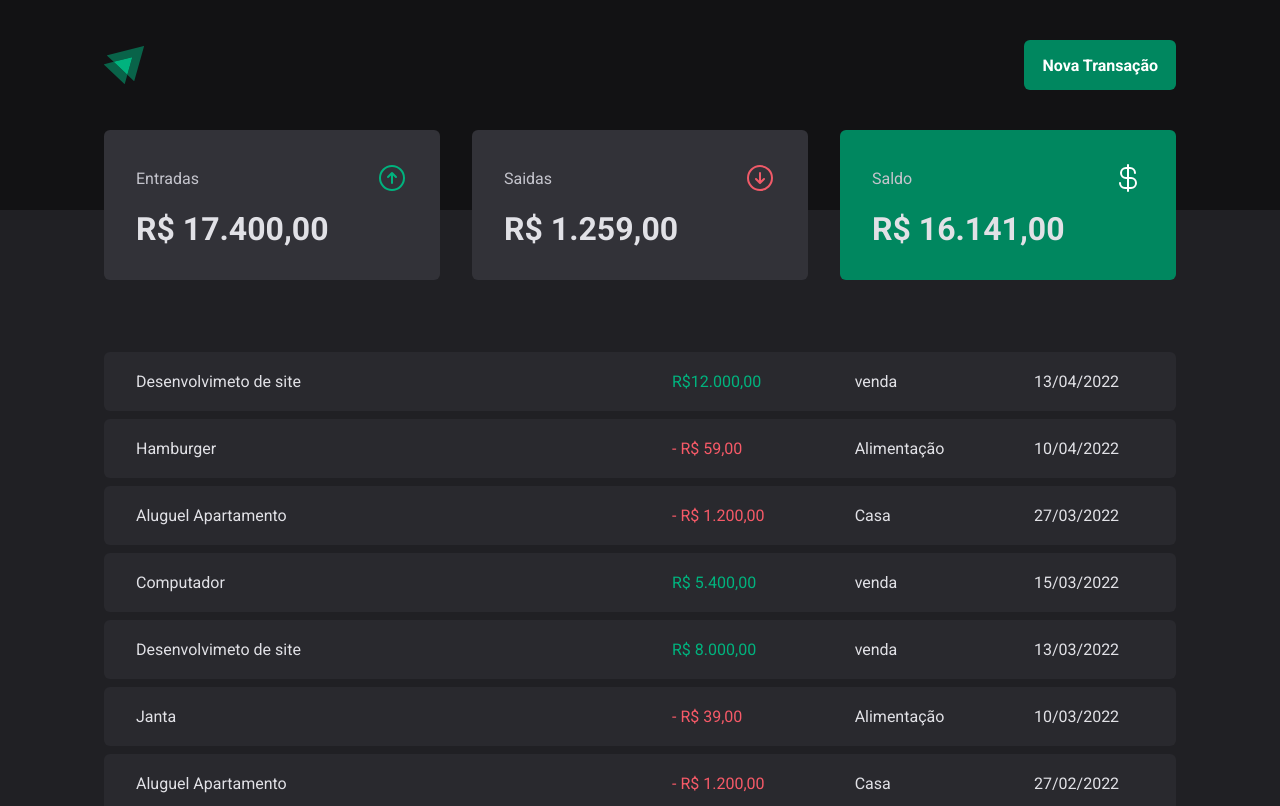
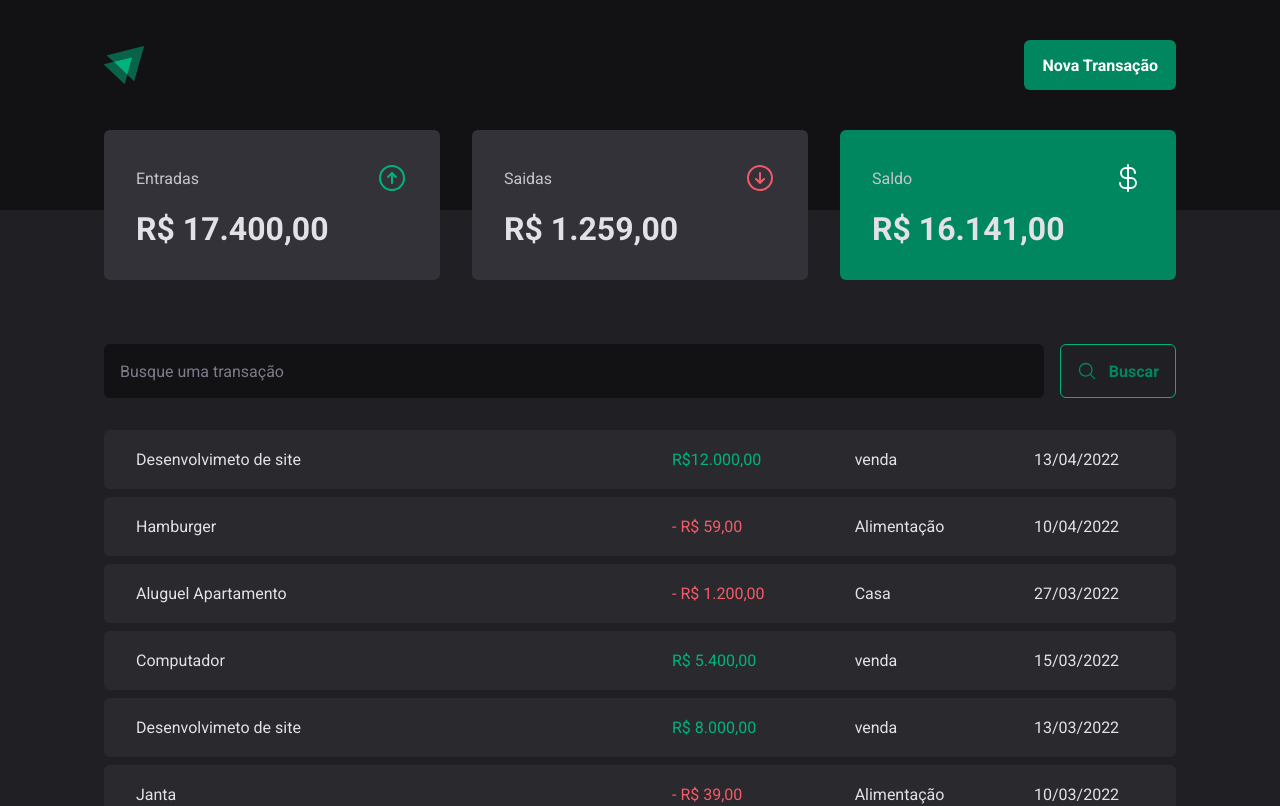
Before and after one commit to AllyssonR/03-DtMoney, a React (Vite) app: page / in a window 1280 px wide. Shown: the top 806 px of the page. Built offline with nearby package versions, Linux system fonts and the light colour scheme.

Commit message:
create Search Form

```diff
--- a/package.json
+++ b/package.json
@@ -11,6 +11,7 @@
   },
   "dependencies": {
     "@phosphor-icons/react": "^2.0.10",
+    "@radix-ui/react-dialog": "^1.0.4",
     "react": "^18.2.0",
     "react-dom": "^18.2.0",
     "styled-components": "^6.0.7"
--- a/src/Pages/Transaction/Components/SearchForm/index.tsx
+++ b/src/Pages/Transaction/Components/SearchForm/index.tsx
@@ -3,9 +3,9 @@ import { SearchFormContainer } from './styles'
 export function SearchForm() {
   return (
     <SearchFormContainer>
-      <input type="text" name="" id="" />{' '}
+      <input type="text" placeholder="Busque uma transação" name="" id="" />{' '}
       <button type="submit">
-        <MagnifyingGlass size={32} color="#00B37E" />
+        <MagnifyingGlass size={20} />
         Buscar
       </button>
     </SearchFormContainer>
--- a/src/Pages/Transaction/Components/SearchForm/styles.ts
+++ b/src/Pages/Transaction/Components/SearchForm/styles.ts
@@ -17,7 +17,22 @@ export const SearchFormContainer = styled.form`
   }
   button {
     display: flex;
+    align-items: center;
     background: transparent;
     color: ${(props) => props.theme['green-500']};
+    gap: 0.75rem;
+    padding: 1rem;
+    font-weight: bold;
+    border: 1px solid ${(props) => props.theme['green-300']};
+    border-radius: 6px;
+    &:hover {
+      background: ${(props) => props.theme['green-500']};
+      border-color: ${(props) => props.theme['green-500']};
+      color: ${(props) => props.theme.white};
+      transition:
+        background-color 0.2s,
+        color 0.2s,
+        border-color 0.2s;
+    }
   }
 `
--- a/src/Pages/Transaction/index.tsx
+++ b/src/Pages/Transaction/index.tsx
@@ -1,6 +1,6 @@
 import { Header } from '../../Components/Header'
 import { Summary } from '../../Components/Summary'
-import { SearchFormContainer } from './Components/SearchForm/styles'
+import { SearchForm } from './Components/SearchForm'
 import {
   PriceHighLight,
   TransactionsContainer,
@@ -12,7 +12,7 @@ export function Transactions() {
       <Header />
       <Summary />
       <TransactionsContainer>
-        <SearchFormContainer />
+        <SearchForm />
         <TransactionsTable>
           <tbody>
             <tr>
--- a/src/Pages/Transaction/styles.ts
+++ b/src/Pages/Transaction/styles.ts
@@ -11,7 +11,7 @@ export const TransactionsTable = styled.table`
   width: 100%;
   border-collapse: separate;
   border-spacing: 0 0.5rem;
-  /*margin-top: 1.5rem;*/
+  margin-top: 1.5rem;
   td {
     padding: 1.25rem 2rem;
     background-color: ${(props) => props.theme['gray-700']};
```
Also changed, not shown: 1 other file (tests, documents, lock files or other folders).
